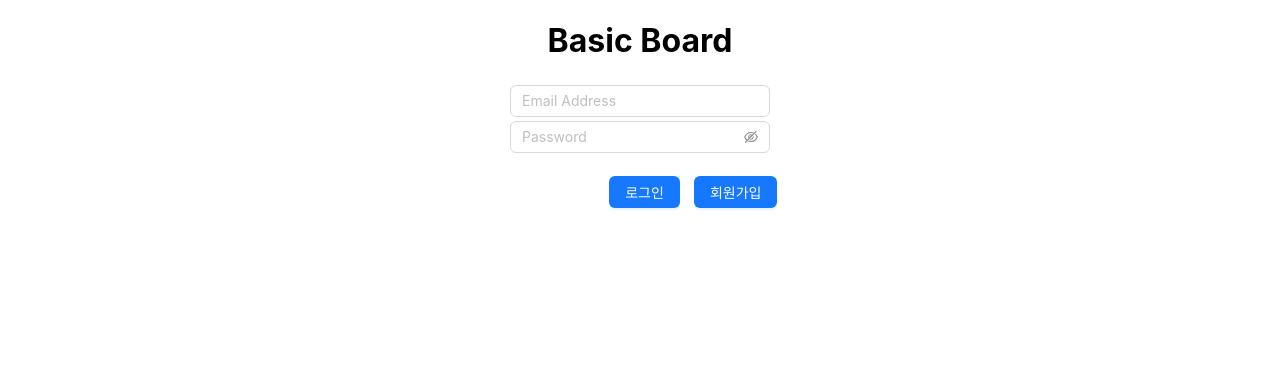
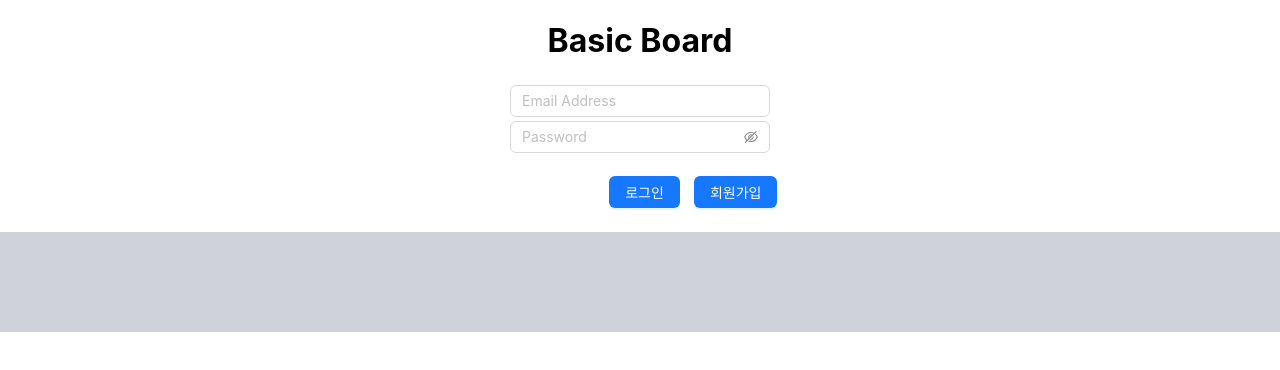
Before and after one commit to HyeonJi-Son/KPS_BasicBoard, a React (Create React App) app in the folder frontend/: page / in a window 1280 px wide. Shown: the top 370 px of the page. Built offline with nearby package versions, Linux system fonts and the light colour scheme.

Commit message:
[손현지] 로그인&로그아웃 상태에 따라 로그아웃 버튼 확인 및 페이지 이동 막아두기 [MLU]

```diff
--- a/frontend/src/App.js
+++ b/frontend/src/App.js
@@ -13,24 +13,24 @@ import BoardRegisterPage from './pages/BasicBoard/BoardRegisterpage';
 import SignUpPage from './pages/member/SignUpPage';
 
 import NotFound from './pages/NotFound';
+import Layout from './pages/Layout';
 
 
 
 function App() {
 
   return (
+    <Layout>
       <Routes>
         <Route path="/" element={<LoginPage />}></Route>
         <Route path="/signUpPage" element={<SignUpPage /> }></Route>
-
         <Route path="/boardListPage" element={<BoardListPage />}></Route>
         <Route path="/boardModifyPage/:boardNo" element={sessionStorage.allowModify ? <BoardModifyPage /> : <NotFound/>}></Route>
         <Route path="/boardReadPage" element={<BoardReadPage />}></Route>
         <Route path="/boardRegisterPage" element={<BoardRegisterPage />}></Route>
         <Route path="/boardReadPage/:boardNo" element={<BoardReadPage /> }></Route>
-
       </Routes>
-    //<Login/>
+    </Layout>
   );
 }
 
--- a/frontend/src/components/Member/LogIn.js
+++ b/frontend/src/components/Member/LogIn.js
@@ -1,14 +1,16 @@
-import React, { useState } from 'react';
+import React, { useEffect, useState } from 'react';
 
-import { useDispatch } from 'react-redux';
+import { useDispatch, useSelector } from 'react-redux';
 import { logIn } from '../../reducer/memberReducer';
 import { Link } from "react-router-dom";
 import { Button, Form, Input } from 'antd'
+import { useNavigate } from 'react-router';
 
 export function Login() {
     const [data, setData] = useState({});
-
+    const navigate = useNavigate();
     const dispatch = useDispatch();
+    const { checkedLogIn } = useSelector((state) => state.member);
 
     const changeInput = (e) => {
         setData({...data, [e.target.name]: e.target.value})
@@ -24,6 +26,13 @@ export function Login() {
         dispatch(logIn(data));//reducer의 액션(registBoard)을 호출해준다.
                         //--------- <- 인자로 change에서 만들어준 data를 보내준다.
     }
+
+    useEffect(() => {
+        if (!checkedLogIn) {
+            return;
+        }
+        navigate("boardListPage");
+    }, [checkedLogIn, navigate]);
 
     return (
         <form onSubmit={submitForm}>
--- /dev/null
+++ b/frontend/src/components/Member/LogOutFooter.js
@@ -0,0 +1,48 @@
+import React, { useEffect } from 'react';
+import { useDispatch, useSelector } from 'react-redux';
+import { logout } from '../../reducer/memberReducer';
+import { useNavigate } from 'react-router';
+
+import { Button } from 'antd'
+import styles from './Member.module.css';
+
+
+export function LogOutFooter() {
+
+    const { checkedLogIn } = useSelector(state => state.member);
+    const navigate = useNavigate();
+    const dispatch = useDispatch();
+    const onLogout = () => {
+        dispatch(logout(false));
+    }
+
+    useEffect(() => {
+        if (checkedLogIn) {
+            return;
+        }
+
+        navigate("/");
+
+    }, [checkedLogIn, navigate])
+
+    return (
+        <div align="center">
+            <footer className={styles.footer}>
+                {
+                    checkedLogIn
+                            && <Button type="default" onClick={onLogout}> 로그아웃 </Button>
+
+                }
+
+
+                {/* 로그아웃 버튼은 로그인이 되어있을 때만 보여야 한다.
+                만약 checkedLogin이 true면 버튼이 보임. / false면 안보임.
+
+
+                */}
+            </footer>
+        </div>
+    )
+}
+
+export default LogOutFooter;
--- /dev/null
+++ b/frontend/src/components/Member/Member.module.css
@@ -0,0 +1,5 @@
+.footer {
+    height: 100px;
+    margin-top: auto;
+    background-color: #cfd2db;
+}
--- /dev/null
+++ b/frontend/src/pages/Layout.js
@@ -0,0 +1,16 @@
+import React from 'react';
+import LogOutFooter from '../components/Member/LogOutFooter';
+//import styles from './Layout.module.css';
+
+const Layout = ({children}) => {
+    return (
+        <div>
+            <main>
+                {children}
+            </main>
+            <LogOutFooter/>
+        </div>
+    )
+}
+
+export default Layout;
--- a/frontend/src/reducer/memberReducer.js
+++ b/frontend/src/reducer/memberReducer.js
@@ -1,5 +1,6 @@
 import { createSlice } from '@reduxjs/toolkit';
 import axios from 'axios';
+
 //import axios from 'axios';
 
 const memberSlice = createSlice({
@@ -8,6 +9,7 @@ const memberSlice = createSlice({
         members: [], //배열로 들어옴
         member: null, //객체로 들어옴
         checkedMail: false,
+        checkedLogIn: false, //기본값 false
     },
     reducers: {
         setMembers: (state = this.initialState, action) => {
@@ -18,12 +20,17 @@ const memberSlice = createSlice({
         },
         setEmailChecked: (state, action) => {
             state.checkedMail = action.payload;
+        },
+        setLoginChecked: (state, action) => {
+            state.checkedLogIn = action.payload;
+        },
+        logout: (state, action) => {
+            state.checkedLogIn = action.payload;
         }
     },
 });
 
-
-export const {setEmailChecked} = memberSlice.actions;
+export const {setEmailChecked, setLoginChecked, logout} = memberSlice.actions;
 //memberSlice.reducer를 다른 곳에서도 사용할 수 있도록 export 달아주었음.
 export default memberSlice.reducer;
 
@@ -61,19 +68,27 @@ export const emailCheck = (data) => (dispatch) => {
         })
 }
 
-export const logIn = (data) => () => {
+export const logIn = (data) => (dispatch) => {
     axios
         .post('member/login', data)
         .then(result => {
             console.info("TOKEN", result.data)
+            console.log("LoginChecked 로그인 전: ", memberSlice.checkedLogIn )
             if(!result.data) { //null이 들어온 경우
+                dispatch(setLoginChecked(false))
                 alert("잘못된 Email 주소 혹은 비밀번호 입니다.");
                 return;
             }
-            //발급받은 token을 어떻게 저장할까
+            //발급받은 token을 어떻게 저장할까 <- backend단 쿠키에 저장했다.
+            dispatch(setLoginChecked(true))
             alert("로그인 성공!");
-            window.location = '/boardListPage'; //로그인 성공하면 list페이지로 진입
+            // window.location = //로그인 성공하면 list페이지로 진입
+            console.log("LoginChecked 로그인 후: ", memberSlice.checkedLogIn )
         }, error => {
             console.log(error.message);
         })
 }
+
+// export const logOut = () => (dispatch) => {
+//     dispatch(setLoginChecked(false));
+// }
```
Lines whose indentation alone changed are shown as unchanged.
